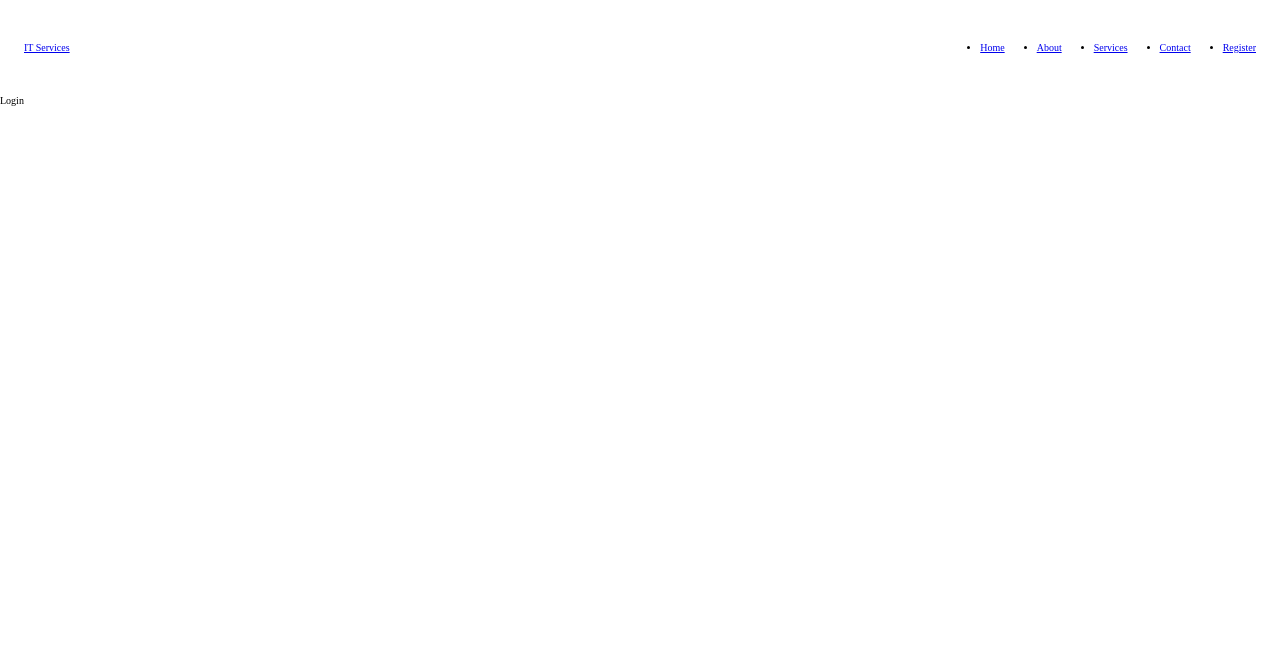
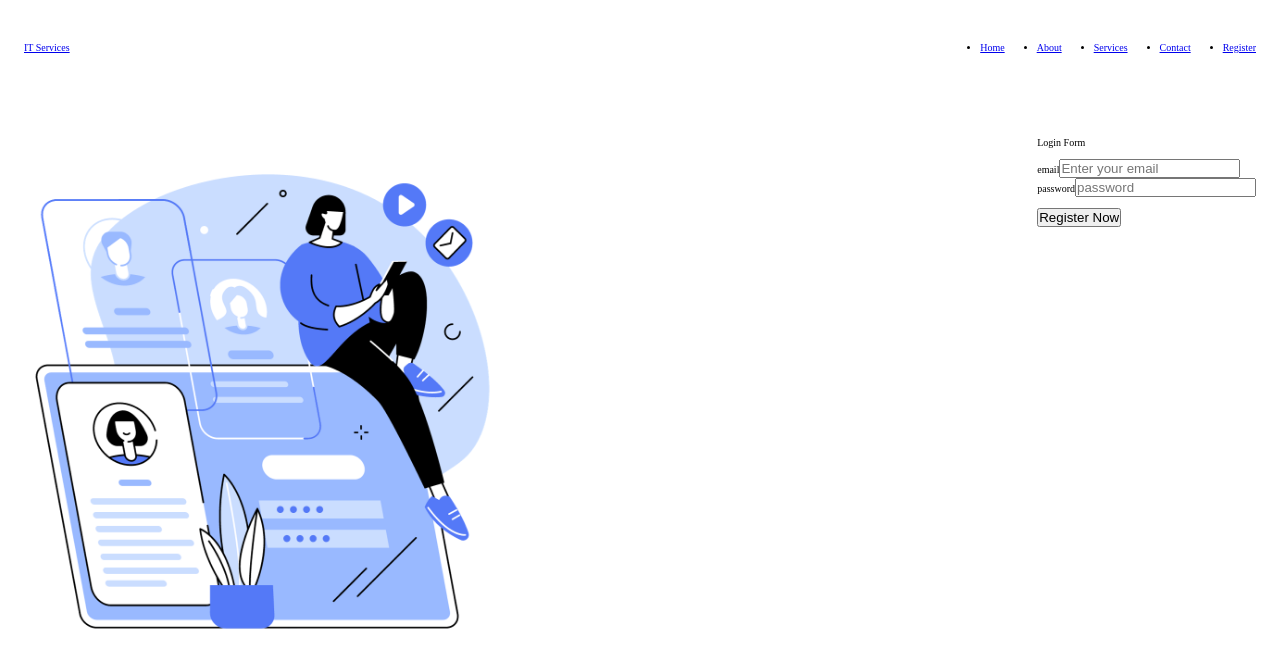
Before and after one commit to abhisheksahu504/MERN2024, a React (Vite) app in the folder client/: page /login in a window 1280 px wide. Shown: the top 668 px of the page. Built offline with nearby package versions, Linux system fonts and the light colour scheme.

Commit message:
login form also done

```diff
--- a/client/src/pages/Login.jsx
+++ b/client/src/pages/Login.jsx
@@ -1,5 +1,79 @@
-import React from "react";
+import { React, useState } from "react";
 
 export const Login = () => {
-  return <div>Login</div>;
+  //state
+  const [user, setUser] = useState({ email: "", password: "" });
+  //handling input
+  const handleInput = (e) => {
+    console.log(e);
+    let name = e.target.name;
+    let value = e.target.value;
+    setUser({
+      // ...user to keep previous values in the box
+      ...user,
+      [name]: value,
+      //   []is used to declare dynamic values
+    });
+  };
+  //handling submit
+  const handleSubmit = (e) => {
+    e.preventDefault;
+    console.log(user);
+  };
+  return (
+    <div>
+      <section>
+        <main>
+          <div className="section-login">
+            <div className="container grid grid-two-cols">
+              <div className="registration-image">
+                <img
+                  src="/images/register.png"
+                  alt="Fill the login form"
+                  width="500 px"
+                  height="500px"
+                />
+              </div>
+              <div>
+                <div className="login-form">
+                  <div className="main-heading mb-3">Login Form</div>
+                  <br />
+                  <form onSubmit={handleSubmit}>
+                    <div>
+                      <label htmlFor="email">email</label>
+                      <input
+                        type="email"
+                        name="email"
+                        placeholder="Enter your email"
+                        id="email"
+                        required
+                        autoComplete="off"
+                        value={user.email}
+                        onChange={handleInput}
+                      />
+                    </div>
+                    <div>
+                      <label htmlFor="password">password</label>
+                      <input
+                        type="password"
+                        name="password"
+                        placeholder="password"
+                        id="password"
+                        required
+                        autoComplete="off"
+                        value={user.password}
+                        onChange={handleInput}
+                      />
+                    </div>
+                    <br />
+                    <button type="submit">Register Now</button>
+                  </form>
+                </div>
+              </div>
+            </div>
+          </div>
+        </main>
+      </section>
+    </div>
+  );
 };
--- a/client/src/pages/Register.jsx
+++ b/client/src/pages/Register.jsx
@@ -23,7 +23,7 @@ export const Register = () => {
   const handleSubmit = (e) => {
     //prevent from page refresh
     e.preventDefault();
-    alert(user);
+    console.log(user);
   };
   return (
     <>
```
